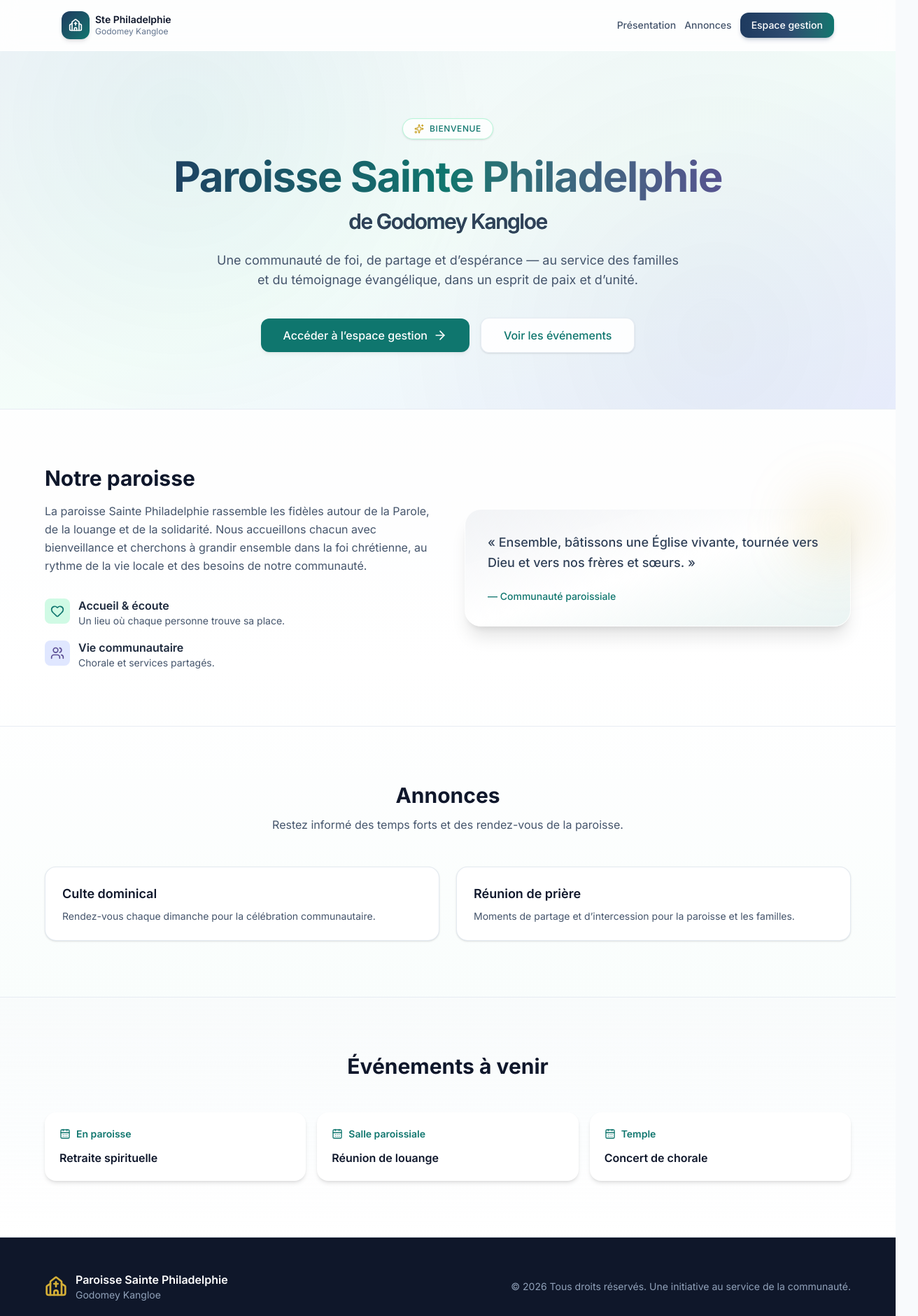
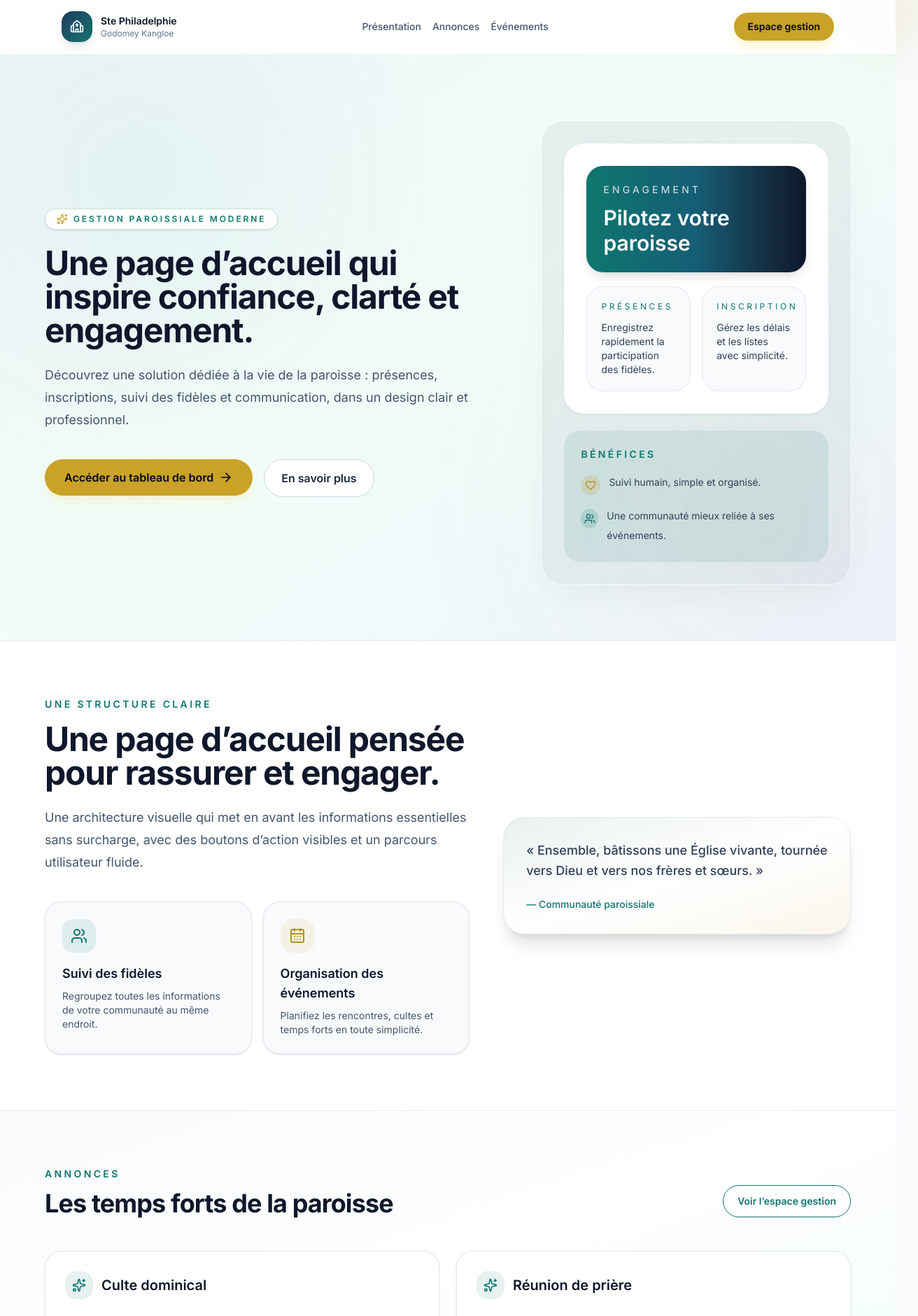
Before and after one commit to HHJzzzzzzz/philadelphie, a Next.js app: page / in a window 1280 px wide. Shown: the top 1880 px of the page at 70% size, 1312 px wide, since content can reach past the window. Built offline with nearby package versions, Linux system fonts and the light colour scheme.

Commit message:
Refonte de la page d'accueil avec design moderne et meilleur parcours utilisateur

```diff
--- a/src/app/page.tsx
+++ b/src/app/page.tsx
@@ -29,176 +29,196 @@ const evenements = [
 export default function HomePage() {
   return (
     <div className="min-h-screen bg-gradient-to-b from-slate-50 via-white to-emerald-50/40">
-      <header className="sticky top-0 z-50 border-b border-white/60 bg-white/75 backdrop-blur-md">
+      <header className="sticky top-0 z-50 border-b border-white/70 bg-white/90 backdrop-blur-md">
         <div className="mx-auto flex max-w-6xl items-center justify-between gap-4 px-4 py-4 sm:px-6">
-          <Link href="/" className="flex items-center gap-2">
-            <span className="flex h-10 w-10 items-center justify-center rounded-xl bg-gradient-to-br from-[#1e3a5f] to-[#0f766e] text-white shadow-md">
+          <Link href="/" className="flex items-center gap-3">
+            <span className="flex h-11 w-11 items-center justify-center rounded-2xl bg-gradient-to-br from-[#1e3a5f] to-[#0f766e] text-white shadow-lg shadow-slate-900/10">
               <Church className="h-5 w-5" />
             </span>
-            <span className="hidden text-sm font-semibold leading-tight text-slate-900 sm:block">
+            <div className="text-sm font-semibold text-slate-900">
               Ste Philadelphie
-              <span className="block text-xs font-normal text-slate-500">
-                Godomey Kangloe
-              </span>
-            </span>
+              <span className="block text-xs font-normal text-slate-500">Godomey Kangloe</span>
+            </div>
           </Link>
-          <nav className="flex items-center gap-2 sm:gap-3">
-            <Link
-              href="#presentation"
-              className="hidden text-sm font-medium text-slate-600 transition hover:text-[#0f766e] md:inline"
-            >
+
+          <nav className="hidden items-center gap-4 md:flex">
+            <Link href="#presentation" className="text-sm font-medium text-slate-600 transition hover:text-[#0f766e]">
               Présentation
             </Link>
-            <Link
-              href="#annonces"
-              className="hidden text-sm font-medium text-slate-600 transition hover:text-[#0f766e] md:inline"
-            >
+            <Link href="#annonces" className="text-sm font-medium text-slate-600 transition hover:text-[#0f766e]">
               Annonces
             </Link>
+            <Link href="#evenements" className="text-sm font-medium text-slate-600 transition hover:text-[#0f766e]">
+              Événements
+            </Link>
+          </nav>
+
           <Link href="/login">
-              <Button variant="primary" className="px-4 py-2 text-sm">
+            <Button className="rounded-full bg-[#c9a227] px-5 py-2.5 text-sm font-semibold text-slate-950 shadow-lg shadow-amber-200/40 transition hover:bg-[#b48f1e]">
               Espace gestion
             </Button>
           </Link>
-          </nav>
         </div>
       </header>
 
-      <section className="relative overflow-hidden px-4 pb-20 pt-16 sm:px-6 sm:pt-24 bg-gradient-to-br from-slate-100 via-emerald-50/50 to-indigo-100/60">
+      <section className="relative overflow-hidden px-4 pb-20 pt-16 sm:px-6 sm:pt-24 bg-gradient-to-br from-slate-100 via-emerald-50/70 to-indigo-100/50">
         <div
-          className="pointer-events-none absolute inset-0 opacity-40"
+          className="pointer-events-none absolute inset-0 opacity-30"
           style={{
             backgroundImage:
-              "radial-gradient(circle at 20% 20%, rgba(13,148,136,0.15), transparent 40%), radial-gradient(circle at 80% 80%, rgba(30,58,95,0.12), transparent 45%)",
+              "radial-gradient(circle at 15% 20%, rgba(13,148,136,0.18), transparent 35%), radial-gradient(circle at 85% 80%, rgba(194,162,39,0.15), transparent 40%)",
           }}
         />
-        <div className="relative mx-auto max-w-4xl text-center">
-          <p className="mb-4 inline-flex items-center gap-2 rounded-full border border-emerald-200/80 bg-white/80 px-4 py-1.5 text-xs font-medium uppercase tracking-wider text-[#0f766e] shadow-sm">
-            <Sparkles className="h-3.5 w-3.5 text-[#c9a227]" />
-            Bienvenue
+        <div className="relative mx-auto grid max-w-6xl gap-12 lg:grid-cols-[1.2fr_0.8fr] lg:items-center">
+          <div className="relative z-10">
+            <span className="inline-flex items-center gap-2 rounded-full border border-[#0f766e]/20 bg-white/90 px-4 py-1.5 text-xs font-semibold uppercase tracking-[0.24em] text-[#0f766e] shadow-sm">
+              <Sparkles className="h-4 w-4 text-[#c9a227]" />
+              Gestion paroissiale moderne
+            </span>
+            <h1 className="mt-6 max-w-3xl text-4xl font-bold tracking-tight text-slate-900 sm:text-5xl">
+              Une page d’accueil qui inspire confiance, clarté et engagement.
+            </h1>
+            <p className="mt-6 max-w-2xl text-lg leading-8 text-slate-600">
+              Découvrez une solution dédiée à la vie de la paroisse : présences, inscriptions, suivi des fidèles et communication, dans un design clair et professionnel.
             </p>
-          <h1 className="bg-gradient-to-r from-[#1e3a5f] via-[#0f766e] to-[#5b4d94] bg-clip-text text-4xl font-bold leading-tight tracking-tight text-transparent sm:text-5xl md:text-6xl">
-            Paroisse Sainte Philadelphie
-            <span className="mt-2 block text-2xl font-semibold text-slate-700 sm:text-3xl">
-              de Godomey Kangloe
-            </span>
-          </h1>
-          <p className="mx-auto mt-6 max-w-2xl text-lg text-slate-600">
-            Une communauté de foi, de partage et d’espérance — au service des
-            familles et du témoignage évangélique, dans un esprit de paix et
-            d’unité.
-          </p>
-          <div className="mt-10 flex flex-col items-center justify-center gap-4 sm:flex-row">
+            <div className="mt-10 flex flex-col items-start gap-4 sm:flex-row">
               <Link href="/login">
-              <Button className="min-w-[200px] px-8 py-3 text-base bg-[#0f766e] text-white shadow-md shadow-slate-950/5">
-                Accéder à l’espace gestion
+                <Button className="inline-flex items-center gap-2 rounded-full bg-[#c9a227] px-7 py-3.5 text-base font-semibold text-slate-950 shadow-lg shadow-amber-200/30 transition hover:-translate-y-0.5 hover:bg-[#b48f1e]">
+                  Accéder au tableau de bord
                   <ArrowRight className="h-5 w-5" />
                 </Button>
               </Link>
-            <Link href="#evenements">
-              <Button variant="secondary" className="min-w-[200px] px-8 py-3 text-base text-[#0f766e]">
-                Voir les événements
-              </Button>
+              <Link href="#presentation" className="inline-flex items-center rounded-full border border-slate-300 bg-white px-6 py-3.5 text-base font-semibold text-slate-800 transition hover:bg-slate-50">
+                En savoir plus
               </Link>
+            </div>
+          </div>
+
+          <div className="relative rounded-[2rem] bg-[#0f172a]/5 p-8 shadow-2xl shadow-slate-950/5 ring-1 ring-white/70">
+            <div className="grid gap-5 rounded-[1.75rem] bg-white p-8 shadow-sm ring-1 ring-slate-200/80">
+              <div className="rounded-3xl bg-gradient-to-r from-[#0f766e] via-[#155e75] to-[#0f172a] px-6 py-6 text-white shadow-lg shadow-slate-900/10">
+                <p className="text-sm uppercase tracking-[0.3em] text-slate-200">Engagement</p>
+                <p className="mt-3 text-3xl font-semibold">Pilotez votre paroisse</p>
+              </div>
+              <div className="grid gap-4 sm:grid-cols-2">
+                <div className="rounded-3xl border border-slate-200/90 bg-slate-50 p-5">
+                  <p className="text-xs uppercase tracking-[0.3em] text-[#0f766e]">Présences</p>
+                  <p className="mt-3 text-sm text-slate-700">Enregistrez rapidement la participation des fidèles.</p>
+                </div>
+                <div className="rounded-3xl border border-slate-200/90 bg-slate-50 p-5">
+                  <p className="text-xs uppercase tracking-[0.3em] text-[#0f766e]">Inscription</p>
+                  <p className="mt-3 text-sm text-slate-700">Gérez les délais et les listes avec simplicité.</p>
+                </div>
+              </div>
+            </div>
+            <div className="mt-6 rounded-[1.5rem] bg-[#0f766e]/10 p-6 text-slate-900">
+              <p className="text-sm font-semibold uppercase tracking-[0.24em] text-[#0f766e]">Bénéfices</p>
+              <ul className="mt-4 space-y-4 text-sm leading-7 text-slate-700">
+                <li className="flex gap-3">
+                  <span className="mt-1 inline-flex h-7 w-7 items-center justify-center rounded-2xl bg-[#c9a227]/20 text-[#b48f1e]">
+                    <Heart className="h-4 w-4" />
+                  </span>
+                  Suivi humain, simple et organisé.
+                </li>
+                <li className="flex gap-3">
+                  <span className="mt-1 inline-flex h-7 w-7 items-center justify-center rounded-2xl bg-[#0f766e]/15 text-[#0f766e]">
+                    <Users className="h-4 w-4" />
+                  </span>
+                  Une communauté mieux reliée à ses événements.
+                </li>
+              </ul>
+            </div>
           </div>
         </div>
       </section>
 
-      <section
-        id="presentation"
-        className="border-y border-slate-200/80 bg-white/60 px-4 py-20 sm:px-6"
-      >
-        <div className="mx-auto grid max-w-6xl gap-12 lg:grid-cols-2 lg:items-center">
+      <section id="presentation" className="border-y border-slate-200/80 bg-white/95 px-4 py-20 sm:px-6">
+        <div className="mx-auto max-w-6xl">
+          <div className="grid gap-12 lg:grid-cols-[1.1fr_0.9fr] lg:items-center">
             <div>
-            <h2 className="text-3xl font-bold text-slate-900">
-              Notre paroisse
+              <p className="text-sm font-semibold uppercase tracking-[0.24em] text-[#0f766e]">
+                Une structure claire
+              </p>
+              <h2 className="mt-4 text-4xl font-bold tracking-tight text-slate-900 sm:text-5xl">
+                Une page d’accueil pensée pour rassurer et engager.
               </h2>
-            <p className="mt-4 text-slate-600 leading-relaxed">
-              La paroisse Sainte Philadelphie rassemble les fidèles autour de la
-              Parole, de la louange et de la solidarité. Nous accueillons chacun
-              avec bienveillance et cherchons à grandir ensemble dans la foi
-              chrétienne, au rythme de la vie locale et des besoins de notre
-              communauté.
+              <p className="mt-6 max-w-2xl text-lg leading-8 text-slate-600">
+                Une architecture visuelle qui met en avant les informations essentielles sans surcharge, avec des boutons d’action visibles et un parcours utilisateur fluide.
               </p>
-            <ul className="mt-8 space-y-4">
-              <li className="flex gap-3">
-                <span className="mt-0.5 flex h-9 w-9 shrink-0 items-center justify-center rounded-lg bg-emerald-100 text-[#0f766e]">
-                  <Heart className="h-5 w-5" />
-                </span>
-                <div>
-                  <p className="font-semibold text-slate-800">Accueil & écoute</p>
-                  <p className="text-sm text-slate-600">
-                    Un lieu où chaque personne trouve sa place.
-                  </p>
+              <div className="mt-10 grid gap-4 sm:grid-cols-2">
+                <div className="rounded-3xl border border-slate-200/90 bg-[#f8fafc] p-6 shadow-sm">
+                  <div className="flex h-12 w-12 items-center justify-center rounded-2xl bg-[#0f766e]/10 text-[#0f766e]">
+                    <Users className="h-6 w-6" />
                   </div>
-              </li>
-              <li className="flex gap-3">
-                <span className="mt-0.5 flex h-9 w-9 shrink-0 items-center justify-center rounded-lg bg-indigo-100 text-[#5b4d94]">
-                  <Users className="h-5 w-5" />
-                </span>
-                <div>
-                  <p className="font-semibold text-slate-800">Vie communautaire</p>
-                  <p className="text-sm text-slate-600">
-                    Chorale et services partagés.
-                  </p>
+                  <h3 className="mt-4 text-lg font-semibold text-slate-900">Suivi des fidèles</h3>
+                  <p className="mt-2 text-sm text-slate-600">Regroupez toutes les informations de votre communauté au même endroit.</p>
                 </div>
-              </li>
-            </ul>
+                <div className="rounded-3xl border border-slate-200/90 bg-[#f8fafc] p-6 shadow-sm">
+                  <div className="flex h-12 w-12 items-center justify-center rounded-2xl bg-[#c9a227]/10 text-[#b48f1e]">
+                    <CalendarDays className="h-6 w-6" />
                   </div>
-          <div className="relative rounded-3xl border border-white/80 bg-gradient-to-br from-[#1e3a5f]/5 via-white to-[#0d9488]/10 p-8 shadow-xl">
-            <div className="absolute -right-6 -top-6 h-24 w-24 rounded-full bg-[#c9a227]/20 blur-2xl" />
+                  <h3 className="mt-4 text-lg font-semibold text-slate-900">Organisation des événements</h3>
+                  <p className="mt-2 text-sm text-slate-600">Planifiez les rencontres, cultes et temps forts en toute simplicité.</p>
+                </div>
+              </div>
+            </div>
+            <div className="rounded-[2rem] border border-[#0f766e]/10 bg-gradient-to-br from-[#0f766e]/10 via-white to-[#c9a227]/10 p-8 shadow-xl">
+              <div className="absolute -right-8 -top-8 h-24 w-24 rounded-full bg-[#c9a227]/20 blur-2xl" />
               <blockquote className="relative text-lg font-medium leading-relaxed text-slate-700">
-              « Ensemble, bâtissons une Église vivante, tournée vers Dieu et vers
-              nos frères et sœurs. »
+                « Ensemble, bâtissons une Église vivante, tournée vers Dieu et vers nos frères et sœurs. »
               </blockquote>
-            <p className="mt-6 text-sm font-medium text-[#0f766e]">
-              — Communauté paroissiale
-            </p>
+              <p className="mt-6 text-sm font-medium text-[#0f766e]">— Communauté paroissiale</p>
+            </div>
           </div>
         </div>
       </section>
 
-      <section id="annonces" className="px-4 py-20 sm:px-6">
+      <section id="annonces" className="px-4 py-20 sm:px-6 bg-gradient-to-br from-slate-50 via-white to-emerald-50/60">
         <div className="mx-auto max-w-6xl">
-          <h2 className="text-center text-3xl font-bold text-slate-900">
-            Annonces
-          </h2>
-          <p className="mx-auto mt-3 max-w-xl text-center text-slate-600">
-            Restez informé des temps forts et des rendez-vous de la paroisse.
-          </p>
+          <div className="flex flex-col gap-4 md:flex-row md:items-end md:justify-between">
+            <div>
+              <p className="text-sm font-semibold uppercase tracking-[0.24em] text-[#0f766e]">Annonces</p>
+              <h2 className="mt-3 text-3xl font-bold tracking-tight text-slate-900 sm:text-4xl">Les temps forts de la paroisse</h2>
+            </div>
+            <Link href="/login" className="inline-flex items-center rounded-full border border-[#0f766e] bg-white/90 px-5 py-3 text-sm font-semibold text-[#0f766e] transition hover:bg-[#ecfdf5]">
+              Voir l’espace gestion
+            </Link>
+          </div>
           <div className="mt-12 grid gap-6 md:grid-cols-2">
             {annonces.map((a) => (
-              <div
-                key={a.titre}
-                className="rounded-2xl border border-slate-200/90 bg-white p-6 shadow-sm transition hover:-translate-y-0.5 hover:shadow-md"
-              >
-                <h3 className="text-lg font-semibold text-slate-900">{a.titre}</h3>
-                <p className="mt-2 text-sm text-slate-600">{a.detail}</p>
+              <div key={a.titre} className="rounded-3xl border border-slate-200/90 bg-white p-7 shadow-sm transition hover:-translate-y-1 hover:shadow-md">
+                <div className="flex items-center gap-3 text-[#0f766e]">
+                  <span className="inline-flex h-10 w-10 items-center justify-center rounded-2xl bg-[#0f766e]/10">
+                    <Sparkles className="h-5 w-5" />
+                  </span>
+                  <h3 className="text-xl font-semibold text-slate-900">{a.titre}</h3>
+                </div>
+                <p className="mt-4 text-sm leading-7 text-slate-600">{a.detail}</p>
               </div>
             ))}
           </div>
         </div>
       </section>
 
-      <section
-        id="evenements"
-        className="border-t border-slate-200/80 bg-gradient-to-b from-slate-50/80 to-white px-4 py-20 sm:px-6"
-      >
+      <section id="evenements" className="border-t border-slate-200/80 bg-white/90 px-4 py-20 sm:px-6">
         <div className="mx-auto max-w-6xl">
-          <h2 className="text-center text-3xl font-bold text-slate-900">
-            Événements à venir
-          </h2>
-          <div className="mt-12 grid gap-4 sm:grid-cols-3">
+          <div className="flex flex-col gap-4 md:flex-row md:items-end md:justify-between">
+            <div>
+              <p className="text-sm font-semibold uppercase tracking-[0.24em] text-[#0f766e]">Événements</p>
+              <h2 className="mt-3 text-3xl font-bold tracking-tight text-slate-900 sm:text-4xl">À venir cette saison</h2>
+            </div>
+            <p className="max-w-xl text-sm text-slate-600">
+              Une vision claire des prochaines rencontres et services pour renforcer la vie de la communauté.
+            </p>
+          </div>
+          <div className="mt-12 grid gap-5 sm:grid-cols-3">
             {evenements.map((ev) => (
-              <div
-                key={ev.titre}
-                className="flex flex-col rounded-2xl border border-white/80 bg-white p-5 shadow-md transition hover:shadow-lg"
-              >
-                <div className="flex items-center gap-2 text-sm font-semibold text-[#0f766e]">
+              <div key={ev.titre} className="rounded-3xl border border-slate-200/90 bg-[#f8fafc] p-6 shadow-sm">
+                <div className="flex items-center gap-3 text-sm font-semibold text-[#0f766e]">
                   <CalendarDays className="h-4 w-4" />
-                  {ev.lieu}
+                  <span>{ev.lieu}</span>
                 </div>
-                <p className="mt-3 font-semibold text-slate-900">{ev.titre}</p>
+                <p className="mt-4 text-xl font-semibold text-slate-900">{ev.titre}</p>
               </div>
             ))}
           </div>
@@ -208,17 +228,14 @@ export default function HomePage() {
       <footer className="border-t border-slate-200/90 bg-[#0f172a] px-4 py-12 text-slate-300 sm:px-6">
         <div className="mx-auto flex max-w-6xl flex-col items-center justify-between gap-6 sm:flex-row">
           <div className="flex items-center gap-3">
-            <Church className="h-8 w-8 text-[#d4af37]" />
+            <Church className="h-8 w-8 text-[#c9a227]" />
             <div>
-              <p className="font-semibold text-white">
-                Paroisse Sainte Philadelphie
-              </p>
+              <p className="font-semibold text-white">Paroisse Sainte Philadelphie</p>
               <p className="text-sm text-slate-400">Godomey Kangloe</p>
             </div>
           </div>
           <p className="text-center text-sm text-slate-400 sm:text-right">
-            © {new Date().getFullYear()} Tous droits réservés. Une initiative au
-            service de la communauté.
+            © {new Date().getFullYear()} Tous droits réservés. Une initiative au service de la communauté.
           </p>
         </div>
       </footer>
```
Lines whose indentation alone changed are shown as unchanged.
